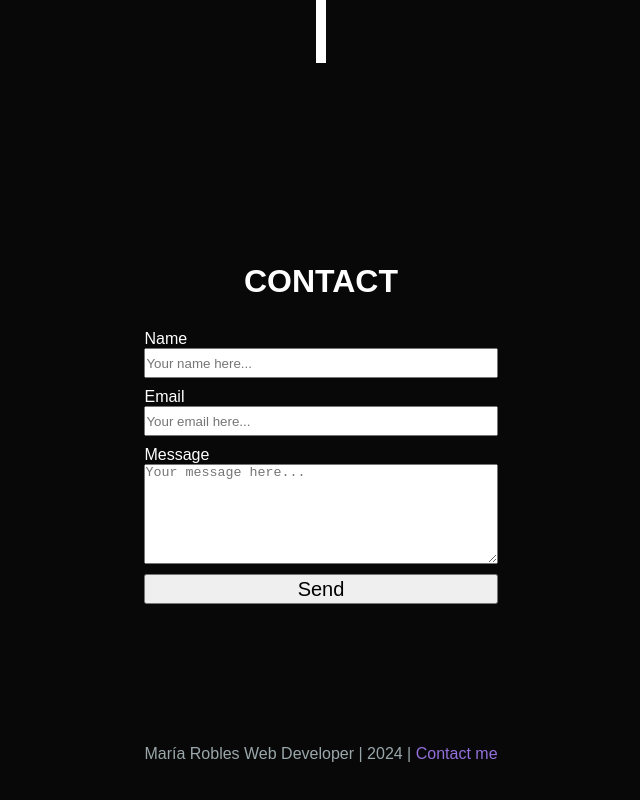
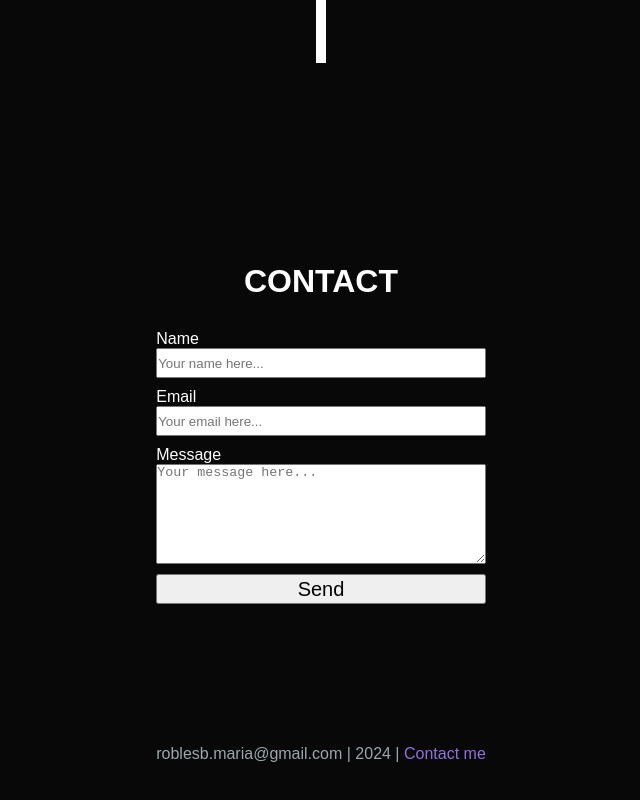
Before and after one commit to MariaRipley/maria-ripley-portfolio, a React (Vite) app: page /about in a window 1280 px wide. Shown: the part 1487-2287 px from the top of the page, without its empty margins (319-959 px from the left). Built offline with nearby package versions, Linux system fonts and the light colour scheme; a web font is replaced by a local one.

Commit message:
Add contact route to footer

```diff
--- a/src/App.jsx
+++ b/src/App.jsx
@@ -4,9 +4,9 @@ import "./styles/App.scss";
 import { Routes, Route } from "react-router-dom";
 import Home from "./routes/Home";
 import About from "./routes/About";
-import Form from "./routes/Form";
 import Portfolio from "./routes/Portfolio";
 import Error from "./routes/Error";
+import Contact from "./components/Contact";
 
 function App() {
   return (
@@ -14,7 +14,7 @@ function App() {
       <Routes>
         <Route path="/" element={<Home />}></Route>
         <Route path="/about" element={<About />}></Route>
-        <Route path="/contact" element={<Form />}></Route>
+        <Route path="/about#contact" element={<Contact />}></Route>
         <Route path="/portfolio" element={<Portfolio />}></Route>
         <Route path="*" element={<Error />}></Route>
       </Routes>
--- a/src/components/Footer.jsx
+++ b/src/components/Footer.jsx
@@ -1,3 +1,7 @@
+//React
+import React from "react";
+import { NavLink } from "react-router-dom";
+
 //Styles
 import "../styles/Footer.scss";
 
@@ -5,10 +9,13 @@ function Footer() {
   return (
     <div className="footer">
       <p className="footer__info">
-        María Robles Web Developer | 2024 |{" "}
-        <a className="footer__info footer__info--link" href="">
+        roblesb.maria@gmail.com | 2024 |{" "}
+        <NavLink
+          to="/about#contact"
+          className="footer__info footer__info--link"
+        >
           Contact me
-        </a>
+        </NavLink>
       </p>
     </div>
   );
```
